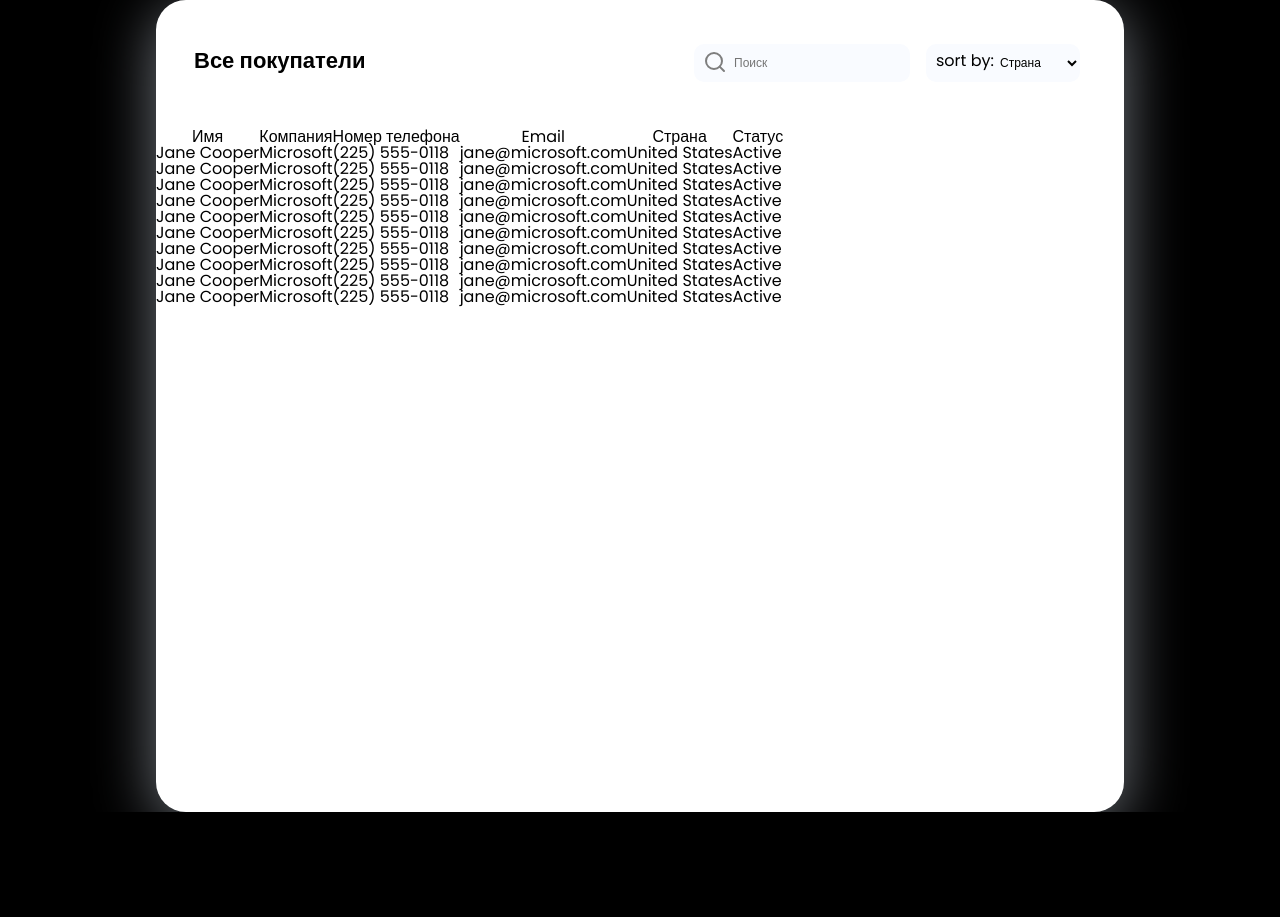
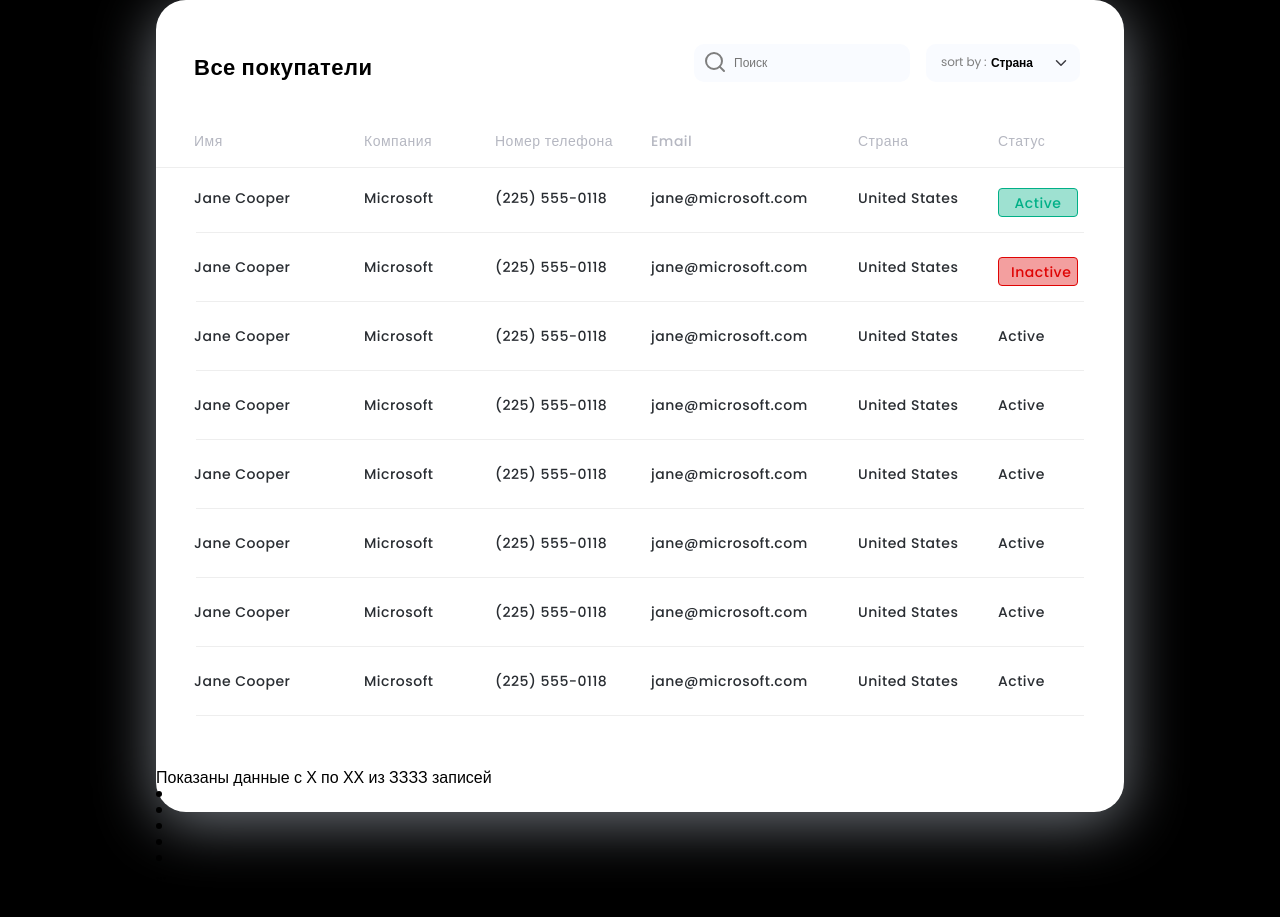
Before and after one commit to Nicelx/malina, a website built with Parcel: page src/index.html in a window 1280 px wide. Before the commit the page ends 812 px from the top, so only its background shows below. Built offline with nearby package versions, Linux system fonts and the light colour scheme.

Commit message:
finish table, start pagination

```diff
--- a/src/index.html
+++ b/src/index.html
@@ -17,16 +17,20 @@
 		<div class="wrapper">
 			<div class="box">
 				<header class="header">
-					<h1 class="title">Все покупатели</h1>
+					<h1 class="title header__title">Все покупатели</h1>
 					<div class="header__controls">
 						<div class="header__search-wrapper">
 							<input class="header__search" type="text" placeholder="Поиск" />
 						</div>
 						<div class="header__select-wrapper">
 							<select class="header__select" type="text">
-								<option value="">Страна</option>
-								<option value="">sort by: <strong>Имя</strong></option>
-								<option value="">sort by: <strong>Компания</strong></option>
+								<option class="header__option" value="">Страна</option>
+								<option class="header__option" value="">
+									sort by: <strong>Имя</strong>
+								</option>
+								<option class="header__option" value="">
+									sort by: <strong>Компания</strong>
+								</option>
 							</select>
 						</div>
 					</div>
@@ -34,94 +38,107 @@
 				<main>
 					<table class="table">
 						<tr class="table__header-row">
-							<th class="table__header">Имя</th>
-							<th class="table__header">Компания</th>
-							<th class="table__header">Номер телефона</th>
-							<th class="table__header">Email</th>
-							<th class="table__header">Страна</th>
-							<th class="table__header">Статус</th>
+							<th class="table__header table__header_1">Имя</th>
+							<th class="table__header table__header_2">Компания</th>
+							<th class="table__header table__header_3">Номер телефона</th>
+							<th class="table__header table__header_4">Email</th>
+							<th class="table__header table__header_5">Страна</th>
+							<th class="table__header table__header_6">Статус</th>
 						</tr>
 						<tr class="table__row">
-							<td>Jane Cooper</td>
-							<td>Microsoft</td>
-							<td>(225) 555-0118</td>
-							<td>jane@microsoft.com</td>
-							<td>United States</td>
-							<td>Active</td>
+							<td class="table__cell table__cell_1">Jane Cooper</td>
+							<td class="table__cell table__cell_2">Microsoft</td>
+							<td class="table__cell table__cell_3">(225) 555-0118</td>
+							<td class="table__cell table__cell_4">jane@microsoft.com</td>
+							<td class="table__cell table__cell_5">United States</td>
+							<td class="table__cell table__cell_6 status">Active</td>
 						</tr>
 						<tr class="table__row">
-							<td>Jane Cooper</td>
-							<td>Microsoft</td>
-							<td>(225) 555-0118</td>
-							<td>jane@microsoft.com</td>
-							<td>United States</td>
-							<td>Active</td>
+							<td class="table__cell table__cell_1">Jane Cooper</td>
+							<td class="table__cell table__cell_2">Microsoft</td>
+							<td class="table__cell table__cell_3">(225) 555-0118</td>
+							<td class="table__cell table__cell_4">jane@microsoft.com</td>
+							<td class="table__cell table__cell_5">United States</td>
+							<td class="table__cell table__cell_6 status_inactive">Inactive</td>
 						</tr>
 						<tr class="table__row">
-							<td>Jane Cooper</td>
-							<td>Microsoft</td>
-							<td>(225) 555-0118</td>
-							<td>jane@microsoft.com</td>
-							<td>United States</td>
-							<td>Active</td>
+							<td class="table__cell table__cell_1">Jane Cooper</td>
+							<td class="table__cell table__cell_2">Microsoft</td>
+							<td class="table__cell table__cell_3">(225) 555-0118</td>
+							<td class="table__cell table__cell_4">jane@microsoft.com</td>
+							<td class="table__cell table__cell_5">United States</td>
+							<td class="table__cell table__cell_6">Active</td>
 						</tr>
 						<tr class="table__row">
-							<td>Jane Cooper</td>
-							<td>Microsoft</td>
-							<td>(225) 555-0118</td>
-							<td>jane@microsoft.com</td>
-							<td>United States</td>
-							<td>Active</td>
+							<td class="table__cell table__cell_1">Jane Cooper</td>
+							<td class="table__cell table__cell_2">Microsoft</td>
+							<td class="table__cell table__cell_3">(225) 555-0118</td>
+							<td class="table__cell table__cell_4">jane@microsoft.com</td>
+							<td class="table__cell table__cell_5">United States</td>
+							<td class="table__cell table__cell_6">Active</td>
 						</tr>
 						<tr class="table__row">
-							<td>Jane Cooper</td>
-							<td>Microsoft</td>
-							<td>(225) 555-0118</td>
-							<td>jane@microsoft.com</td>
-							<td>United States</td>
-							<td>Active</td>
+							<td class="table__cell table__cell_1">Jane Cooper</td>
+							<td class="table__cell table__cell_2">Microsoft</td>
+							<td class="table__cell table__cell_3">(225) 555-0118</td>
+							<td class="table__cell table__cell_4">jane@microsoft.com</td>
+							<td class="table__cell table__cell_5">United States</td>
+							<td class="table__cell table__cell_6">Active</td>
 						</tr>
 						<tr class="table__row">
-							<td>Jane Cooper</td>
-							<td>Microsoft</td>
-							<td>(225) 555-0118</td>
-							<td>jane@microsoft.com</td>
-							<td>United States</td>
-							<td>Active</td>
+							<td class="table__cell table__cell_1">Jane Cooper</td>
+							<td class="table__cell table__cell_2">Microsoft</td>
+							<td class="table__cell table__cell_3">(225) 555-0118</td>
+							<td class="table__cell table__cell_4">jane@microsoft.com</td>
+							<td class="table__cell table__cell_5">United States</td>
+							<td class="table__cell table__cell_6">Active</td>
 						</tr>
 						<tr class="table__row">
-							<td>Jane Cooper</td>
-							<td>Microsoft</td>
-							<td>(225) 555-0118</td>
-							<td>jane@microsoft.com</td>
-							<td>United States</td>
-							<td>Active</td>
+							<td class="table__cell table__cell_1">Jane Cooper</td>
+							<td class="table__cell table__cell_2">Microsoft</td>
+							<td class="table__cell table__cell_3">(225) 555-0118</td>
+							<td class="table__cell table__cell_4">jane@microsoft.com</td>
+							<td class="table__cell table__cell_5">United States</td>
+							<td class="table__cell table__cell_6">Active</td>
 						</tr>
 						<tr class="table__row">
-							<td>Jane Cooper</td>
-							<td>Microsoft</td>
-							<td>(225) 555-0118</td>
-							<td>jane@microsoft.com</td>
-							<td>United States</td>
-							<td>Active</td>
-						</tr>
-						<tr class="table__row">
-							<td>Jane Cooper</td>
-							<td>Microsoft</td>
-							<td>(225) 555-0118</td>
-							<td>jane@microsoft.com</td>
-							<td>United States</td>
-							<td>Active</td>
-						</tr>
-						<tr class="table__row">
-							<td>Jane Cooper</td>
-							<td>Microsoft</td>
-							<td>(225) 555-0118</td>
-							<td>jane@microsoft.com</td>
-							<td>United States</td>
-							<td>Active</td>
+							<td class="table__cell table__cell_1">Jane Cooper</td>
+							<td class="table__cell table__cell_2">Microsoft</td>
+							<td class="table__cell table__cell_3">(225) 555-0118</td>
+							<td class="table__cell table__cell_4">jane@microsoft.com</td>
+							<td class="table__cell table__cell_5">United States</td>
+							<td class="table__cell table__cell_6">Active</td>
 						</tr>
 					</table>
+					<div class="pagination">
+						<span class="pagination__info"
+							>Показаны данные с Х по ХХ из ЗЗЗЗ записей</span
+						>
+						<nav class="pagintaion__nav">
+							<li class="pagination__item">
+								<a href="" class="pagination__link"></a>
+							</li>
+							<li class="pagination__item">
+								<a href="" class="pagination__link"></a>
+							</li>
+							<li class="pagination__item">
+								<a href="" class="pagination__link"></a>
+							</li>
+							<li class="pagination__item">
+								<a href="" class="pagination__link"></a>
+							</li>
+							<li class="pagination__item">
+								<a href="" class="pagination__link"></a>
+							</li>
+							...
+							<li class="pagination__item">
+								<a href="" class="pagination__link"></a>
+							</li>
+							<li class="pagination__item">
+								<a href="" class="pagination__link"></a>
+							</li>
+						</nav>
+					</div>
 				</main>
 			</div>
 		</div>
--- a/src/sass/_variables.scss
+++ b/src/sass/_variables.scss
@@ -3,5 +3,7 @@ $color-white: #fff;
 $color-black: #000;
 $color-gray: #e2ecf9;
 $color-gray-2: #f9fbff;
-$color-gray-text: rgba(181, 183, 193, 1);
+$color-gray-text: #b5b7c1;
 $color-gray-select: #7e7e7e;
+$color-active: #00b087;
+$color-inactive: #df0404;
--- /dev/null
+++ b/src/sass/components/_status.scss
@@ -0,0 +1,19 @@
+.status {
+	color: $color-active;
+	background-color: rgba($color-active, 0.38);
+	border: 1px solid $color-active;
+
+	&_inactive {
+		background-color: rgba($color-inactive, 0.38);
+		border: 1px solid $color-inactive;
+		color: $color-inactive;
+	}
+}
+.status,
+.status_inactive {
+	text-align: center;
+	width: 80px;
+	height: 29px;
+	padding: 4px 12px 4px 12px;
+	border-radius: 4px;
+}
--- a/src/sass/main.scss
+++ b/src/sass/main.scss
@@ -1,6 +1,7 @@
 @import "reset";
 @import "variables";
 @import "utils";
+@import "components/status";
 
 @import "pages/home.scss";
 h1 {
--- a/src/sass/pages/home.scss
+++ b/src/sass/pages/home.scss
@@ -37,6 +37,10 @@ select:focus {
 	justify-content: space-between;
 	margin-bottom: 47px;
 
+	&__title {
+		margin-top: 7px;
+		letter-spacing: 0.5px;
+	}
 	&__controls {
 		display: flex;
 		gap: 16px;
@@ -62,15 +66,94 @@ select:focus {
 		position: relative;
 	}
 	&__select-wrapper::after {
-		content: "sort by:";
+		content: "sort by :";
 		position: absolute;
 		top: 9px;
-		left: 10px;
+		left: 15px;
+		color: $color-gray-select;
+		font-weight: 400;
+		font-size: 12px;
+		letter-spacing: -0.01em;
+		line-height: 18px;
 	}
 	&__select {
-		padding: 10px 10px 10px 70px;
+		font-size: 12px;
+		letter-spacing: -0.01em;
+		font-weight: 600;
+		line-height: 18px;
+		padding: 10px 10px 10px 65px;
 		width: 154px;
-		position: relative;
-		// color: $color-gray-select;
+		appearance: none;
+		background-image: url("../assets/svg/chevron-down.svg");
+		background-repeat: no-repeat;
+		background-position: right 10px top 50%, 0 0;
+		background-size: 18px;
 	}
 }
+.table {
+	width: 100%;
+	font-size: 14px;
+	font-weight: 500;
+	line-height: 21px;
+	letter-spacing: 0.5px;
+	position: relative;
+	text-align: start;
+	margin-bottom: 30px;
+
+	&__header-row,
+	&__row {
+		display: flex;
+		justify-content: start;
+		padding: 0 44px 0 38px;
+	}
+
+	&__header-row {
+		color: $color-gray-text;
+		margin-bottom: 36px;
+	}
+	&__row {
+		color: $color-dark;
+		height: 69px;
+		position: relative;
+	}
+	&__row::after {
+		position: absolute;
+		content: "";
+		top: 44px;
+		left: 40px;
+		height: 1px;
+		width: calc(100% - 80px);
+		background-color: #eee;
+	}
+
+	// Расстояние между колонками разное, поэтому так
+	&__header,
+	&__cell {
+		&_1 {
+			width: 170px;
+		}
+		&_2 {
+			width: 131px;
+		}
+		&_3 {
+			width: 156px;
+		}
+		&_4 {
+			width: 207px;
+		}
+		&_5 {
+			width: 140px;
+		}
+	}
+	&__header {
+		text-align: start;
+	}
+}
+.table::before {
+	position: absolute;
+	content: "";
+	top: 36px;
+	height: 1px;
+	width: 100%;
+	background-color: #eee;
+}
```
Also changed, not shown: src/assets/svg/chevron-down.svg (added).
